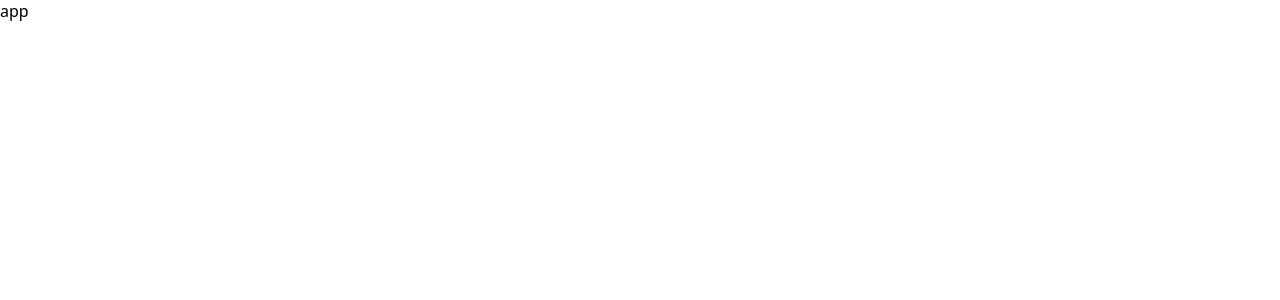
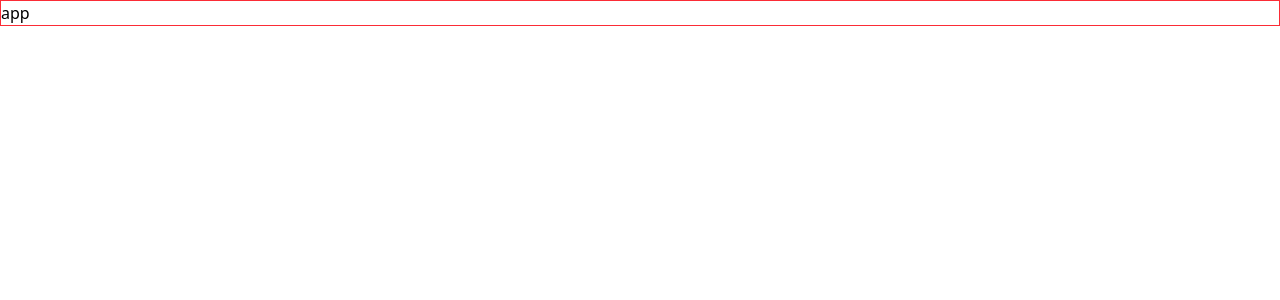
Before and after one commit to abolfazlcodes/blogs-panel, a React (Vite) app: page / in a window 1280 px wide. Shown: the top 300 px of the page. Built offline with nearby package versions, Linux system fonts and the light colour scheme.

Commit message:
initialize tailwind ....

```diff
--- a/package.json
+++ b/package.json
@@ -10,8 +10,10 @@
     "preview": "vite preview"
   },
   "dependencies": {
+    "@tailwindcss/vite": "^4.1.12",
     "react": "^19.1.1",
-    "react-dom": "^19.1.1"
+    "react-dom": "^19.1.1",
+    "tailwindcss": "^4.1.12"
   },
   "devDependencies": {
     "@eslint/js": "^9.33.0",
--- a/src/App.tsx
+++ b/src/App.tsx
@@ -1,5 +1,5 @@
 function App() {
-  return <div>app</div>;
+  return <div className="border border-red-500">app</div>;
 }
 
 export default App;
--- a/src/index.css
+++ b/src/index.css
@@ -1,3 +1,5 @@
+@import "tailwindcss";
+
 :root {
   font-family: system-ui, Avenir, Helvetica, Arial;
   /* sans-serif;
--- a/vite.config.ts
+++ b/vite.config.ts
@@ -1,7 +1,8 @@
-import { defineConfig } from 'vite'
-import react from '@vitejs/plugin-react-swc'
+import { defineConfig } from "vite";
+import react from "@vitejs/plugin-react-swc";
+import tailwindcss from "@tailwindcss/vite";
 
 // https://vite.dev/config/
 export default defineConfig({
-  plugins: [react()],
-})
+  plugins: [react(), tailwindcss()],
+});
```
Also changed, not shown: 1 other file (tests, documents, lock files or other folders).
